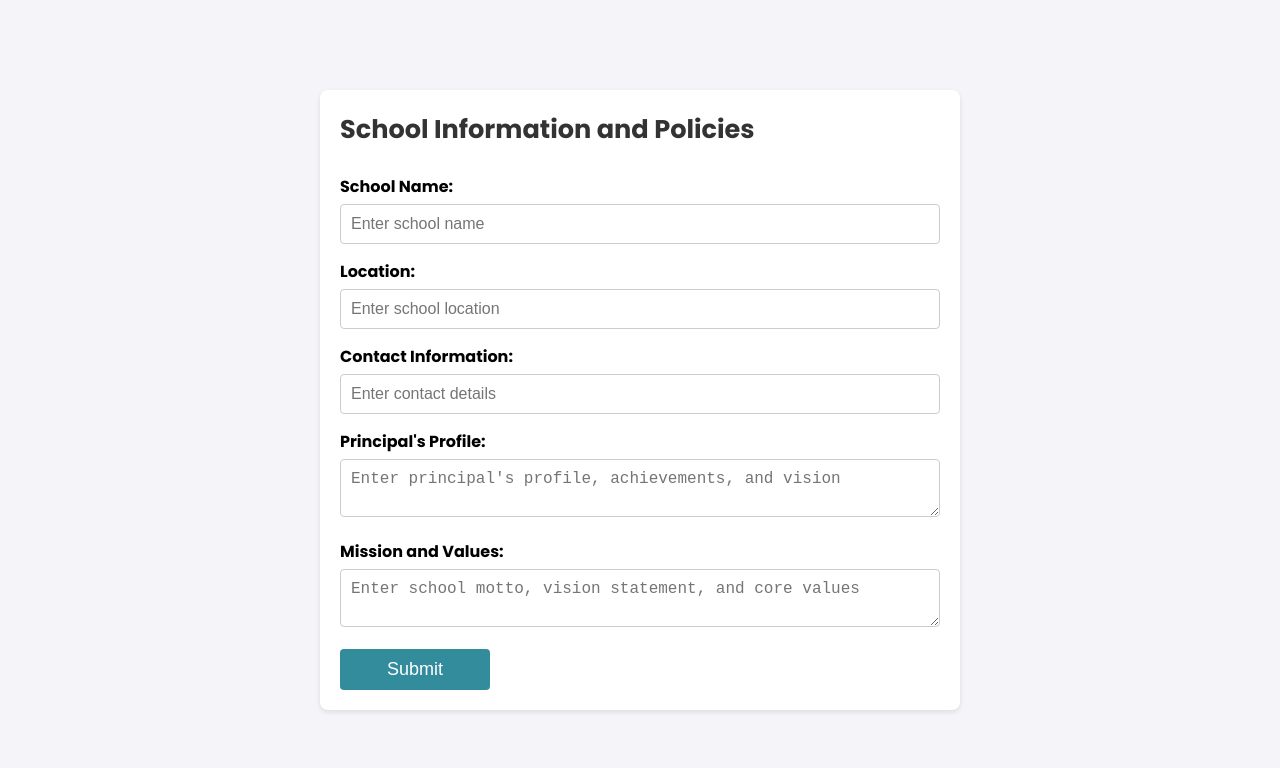
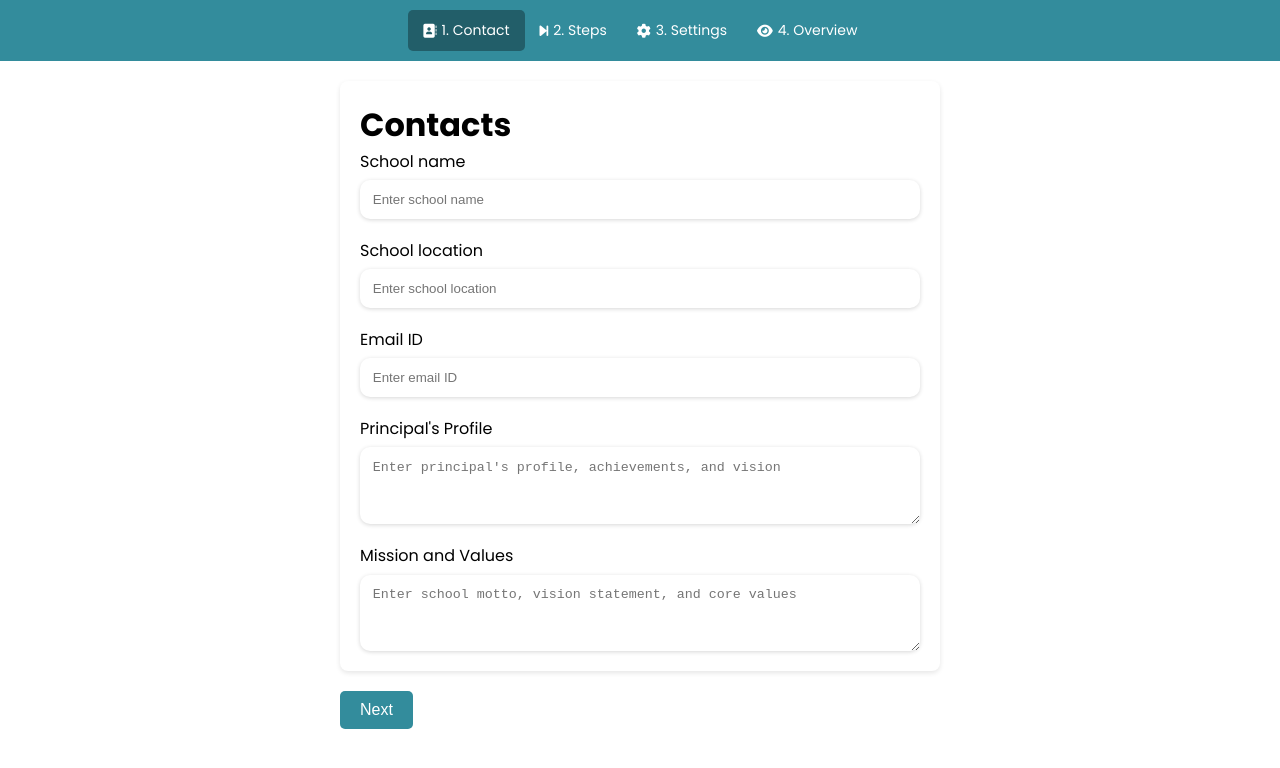
Before and after one commit to souravcodeweb/ollform, a plain HTML site: page index.html in a window 1280 px wide. Drawn offline with Linux system fonts and the light colour scheme.

Commit message:
add the input fill

```diff
--- a/app.js
+++ b/app.js
@@ -0,0 +1,100 @@
+const steps = document.querySelectorAll(".form-step");
+const navItems = document.querySelectorAll(".nav-item");
+const nextBtn = document.getElementById("nextBtn");
+const prevBtn = document.getElementById("prevBtn");
+const overviewContent = document.getElementById("overviewContent");
+
+let currentStep = 0;
+
+// Form data object to store user input
+const formData = {
+    schoolName: "",
+    schoolLocation: "",
+    email: "",
+    principalProfile: "",
+    missionValues: "",
+};
+
+// Update the displayed form and navigation bar
+function updateStep() {
+    steps.forEach((step, index) => {
+        step.classList.toggle("active", index === currentStep);
+    });
+
+    navItems.forEach((item, index) => {
+        item.classList.toggle("active", index === currentStep);
+    });
+
+    // Toggle button visibility
+    prevBtn.style.display = currentStep === 0 ? "none" : "inline-block";
+    nextBtn.textContent = currentStep === steps.length - 1 ? "Finish" : "Next";
+
+    // If on the overview step, populate the data
+    if (currentStep === steps.length - 1) {
+        populateOverview();
+    }
+}
+
+// Populate the overview section with user input
+function populateOverview() {
+    overviewContent.innerHTML = `
+        <p><strong>School Name:</strong> ${formData.schoolName || "Not Provided"}</p>
+        <p><strong>School Location:</strong> ${formData.schoolLocation || "Not Provided"}</p>
+        <p><strong>Email ID:</strong> ${formData.email || "Not Provided"}</p>
+        <p><strong>Principal's Profile:</strong> ${formData.principalProfile || "Not Provided"}</p>
+        <p><strong>Mission and Values:</strong> ${formData.missionValues || "Not Provided"}</p>
+    `;
+}
+
+// Validate inputs for the current step
+function validateInputs() {
+    const currentForm = steps[currentStep];
+    const inputs = currentForm.querySelectorAll("input, textarea");
+    let isValid = true;
+
+    inputs.forEach((input) => {
+        if (!input.value.trim()) {
+            isValid = false;
+            input.classList.add("error"); // Highlight the empty field
+        } else {
+            input.classList.remove("error");
+        }
+    });
+
+    return isValid;
+}
+
+// Initialize the form navigation
+updateStep();
+
+// Next button functionality
+nextBtn.addEventListener("click", () => {
+    // Validate inputs before proceeding
+    if (!validateInputs()) {
+        alert("Please fill in all required fields before proceeding.");
+        return;
+    }
+
+    // Save form data before moving to the next step
+    if (currentStep === 0) {
+        formData.schoolName = document.getElementById("schoolName").value.trim();
+        formData.schoolLocation = document.getElementById("schoolLocation").value.trim();
+        formData.email = document.getElementById("email").value.trim();
+        formData.principalProfile = document.getElementById("principalProfile").value.trim();
+        formData.missionValues = document.getElementById("missionValues").value.trim();
+    }
+
+    // Navigate to the next step
+    if (currentStep < steps.length - 1) {
+        currentStep++;
+        updateStep();
+    }
+});
+
+// Previous button functionality
+prevBtn.addEventListener("click", () => {
+    if (currentStep > 0) {
+        currentStep--;
+        updateStep();
+    }
+});
--- a/index.html
+++ b/index.html
@@ -3,46 +3,90 @@
 <head>
     <meta charset="UTF-8">
     <meta name="viewport" content="width=device-width, initial-scale=1.0">
-    <title>Document</title>
+    <title>Step Navigation Form</title>
     <link rel="stylesheet" href="style.css">
+    <link rel="stylesheet" href="https://cdnjs.cloudflare.com/ajax/libs/font-awesome/6.7.2/css/all.min.css" integrity="sha512-Evv84Mr4kqVGRNSgIGL/F/aIDqQb7xQ2vcrdIwxfjThSH8CSR7PBEakCr51Ck+w+/U6swU2Im1vVX0SVk9ABhg==" crossorigin="anonymous" referrerpolicy="no-referrer" />
 </head>
 <body>
+    <!-- Navigation Bar -->
+    <nav>
+        <a href="#" class="nav-item contact active">
+            <i class="fa-solid fa-address-book"></i>
+            <span>1. Contact</span>
+        </a>
 
+        <a href="#" class="nav-item steps">
+            <i class="fa-solid fa-forward-step"></i>
+            <span>2. Steps</span>
+        </a>
 
+        <a href="#" class="nav-item setting">
+            <i class="fa-solid fa-gear"></i>
+            <span>3. Settings</span>
+        </a>
+
+        <a href="#" class="nav-item overview">
+            <i class="fa-solid fa-eye"></i>
+            <span>4. Overview</span>
+        </a>
+    </nav>
+
+    <!-- Forms -->
     <div class="container">
-        <h1>School Information and Policies</h1>
-        <br>
-        <form id="schoolInfoForm">
-          <div class="form-group">
-            <label for="schoolName">School Name:</label>
+        <!-- Contact Form -->
+        <div class="form-step active" id="contactForm">
+            <h1>Contacts</h1>
+            <form>
+                <div class="in_data">
+                    <label for="schoolName">School name</label>
                     <input type="text" id="schoolName" placeholder="Enter school name" required>
                 </div>
-
-          <div class="form-group">
-            <label for="location">Location:</label>
-            <input type="text" id="location" placeholder="Enter school location" required>
+                <div class="in_data">
+                    <label for="schoolLocation">School location</label>
+                    <input type="text" id="schoolLocation" placeholder="Enter school location" required>
+                </div>
+                <div class="in_data">
+                    <label for="email">Email ID</label>
+                    <input type="email" id="email" placeholder="Enter email ID" required>
+                </div>
+                <div class="in_data">
+                    <label for="principalProfile">Principal's Profile</label>
+                    <textarea id="principalProfile" placeholder="Enter principal's profile, achievements, and vision" required></textarea>
+                </div>
+                <div class="in_data">
+                    <label for="missionValues">Mission and Values</label>
+                    <textarea id="missionValues" placeholder="Enter school motto, vision statement, and core values" required></textarea>
+                </div>
+            </form>
         </div>
 
-          <div class="form-group">
-            <label for="contact">Contact Information:</label>
-            <input type="text" id="contact" placeholder="Enter contact details" required>
+        <!-- Steps Form -->
+        <div class="form-step" id="stepsForm">
+            <h1>Steps</h1>
+            <p>Content for steps form goes here...</p>
         </div>
 
-          <div class="form-group">
-            <label for="principalProfile">Principal's Profile:</label>
-            <textarea id="principalProfile" placeholder="Enter principal's profile, achievements, and vision" required></textarea>
+        <!-- Settings Form -->
+        <div class="form-step" id="settingsForm">
+            <h1>Settings</h1>
+            <p>Content for settings form goes here...</p>
         </div>
 
-          <div class="form-group">
-            <label for="missionValues">Mission and Values:</label>
-            <textarea id="missionValues" placeholder="Enter school motto, vision statement, and core values" required></textarea>
+        <!-- Overview Section -->
+        <div class="form-step" id="overviewSection">
+            <h1>Overview</h1>
+            <div id="overviewContent">
+                <!-- Overview data will be dynamically populated -->
+            </div>
+        </div>
     </div>
 
-          <button type="button" id="submitBtn">Submit</button>
-        </form>
-
-        <!-- <div id="output" class="output"></div> -->
+    <!-- Bottom Navigation -->
+    <div class="bottom">
+        <button id="prevBtn"><span><i class="fa-solid fa-arrow-left"></i></span> <span>Previous</span></button>
+        <button id="nextBtn"><span>Next</span> <span><i class="fa-solid fa-arrow-right"></i></span></button>
     </div>
 
+    <script src="./app.js"></script>
 </body>
 </html>
--- a/style.css
+++ b/style.css
@@ -9,73 +9,219 @@
 
 body {
     font-family: "Poppins", serif;
-    background-color: #f4f4f9;
+    background-color: #fff;
     margin: 0;
     padding: 0;
+  }
+/*
+  nav{
     width: 100%;
-    height: 100vh;
+    height: 7vh;
+    box-shadow: 0 2px 5px rgba(0, 0, 0, 0.1);
     display: flex;
     justify-content: center;
     align-items: center;
+    gap: 2vw;
+  }
+
+  nav a {
+    color: #000;
+    border: 1px solid #8952FF;
+    padding: 0.2vw 1vw;
+    border-radius: 30px;
+    text-decoration: none;
+    font-size: 0.8em;
+    display: flex;
+    justify-content: center;
+    align-items: center;
+    gap: 1vw;
+  } */
+
+
+  /* conatct form */
+/*
+ .container {
+    width: 100%;
+    display: flex;
+    justify-content: center;
+    padding: 1vw 0;
+ }
+
+ .contact_form {
+    width: 50%;
+    display: flex;
+    flex-direction: column;
+    gap: 1vw;
+    padding: 1vw;
+ }
+
+ .contact_form h1 {
+    font-size: 1.5vw;
+ }
+
+ .contact_form p{
+    font-size: 0.8vw;
+ }
+
+ .contact_form form {
+    display: flex;
+    flex-direction: column;
+    gap: 1vw;
+ }
+
+ .contact_form .in_data {
+    display: flex;
+    flex-direction: column;
+    gap: 0.5vw;
+ }
+
+ .contact_form .in_data input {
+    width: 60%;
+    height: 2.5vw;
+    padding: 0 1vw;
+    outline: none;
+    border: none;
+    box-shadow: rgba(0, 0, 0, 0.02) 0px 1px 3px 0px, rgba(27, 31, 35, 0.15) 0px 0px 0px 1px;
+    border-radius: 10px;
+    font-size: 1vw;
+}
+
+.contact_form .in_data textarea {
+    width: 60%;
+    height: 6vw;
+    box-shadow: rgba(0, 0, 0, 0.02) 0px 1px 3px 0px, rgba(27, 31, 35, 0.15) 0px 0px 0px 1px;
+    border: none;
+    padding: 1vw;
+    outline: none;
+    border-radius: 10px;
+}
+
+
+
+.bottom {
+    display: flex;
+    width: 100%;
+    height: 4vw;
+    box-shadow: rgba(149, 157, 165, 0.2) 0px 8px 24px;
+    justify-content: space-around;
+    align-items: center;
+    padding: 0 3vw;
+    margin-top: 4%;
+}
+
+.bottom button {
+    padding: 0.5vw 1vw;
+    background-color: #fff;
+    box-shadow: 0 2px 5px rgba(0, 0, 0, 0.1);
+    border: none;
+    border-radius: 5px;
+    cursor: pointer;
+    display: flex;
+    align-items: center;
+    gap: 1vw;
+    justify-content: center;
+}
+
+.bottom button:nth-child(2) {
+    background-color: #8952FF;
+    color: #fff;
+} */
+
+
+
+
+nav {
+    display: flex;
+    align-items: center;
+    justify-content: center;
+    background: #338C9C;
+    padding: 10px;
+    color: #fff;
+}
+
+.nav-item {
+    text-decoration: none;
+    color: #fff;
+    padding: 10px 15px;
+    border-radius: 5px;
+    font-size: 14px;
+    display: flex;
+    align-items: center;
+    gap: 5px;
+}
+
+.nav-item.active {
+    background: #225E69;
 }
 
 .container {
+    max-width: 600px;
+    margin: 20px auto;
+    padding: 20px;
     background: #ffffff;
     box-shadow: 0 2px 5px rgba(0, 0, 0, 0.1);
     border-radius: 8px;
-    width: 50%;
-    padding: 20px;
 }
 
-  h1 {
-    color: #333;
-    font-size: 2vw;
+.form-step {
+    display: none;
 }
 
-  .form-group {
-    margin-bottom: 15px;
+.form-step.active {
+    display: block;
 }
 
-  label {
-    display: block;
-    font-weight: bold;
-    margin-bottom: 5px;
-  }
-
-  input, textarea {
-    width: 100%;
-    padding: 10px;
-    border: 1px solid #ccc;
-    border-radius: 4px;
-    font-size: 16px;
-    outline: none;
-  }
-
-  textarea {
-    resize: vertical;
+.bottom {
+    display: flex;
+    justify-content: space-between;
+    max-width: 600px;
+    margin: 20px auto;
 }
 
 button {
-    display: block;
-    width: 25%;
-    padding: 10px;
+    padding: 10px 20px;
     background-color: #338C9C;
-    color: #ffffff;
+    color: #fff;
     border: none;
-    border-radius: 4px;
-    font-size: 18px;
+    border-radius: 5px;
+    font-size: 16px;
     cursor: pointer;
-    margin-top: 10px;
 }
 
 button:hover {
     background-color: #225E69;
 }
 
-  .output {
-    margin-top: 20px;
-    padding: 15px;
-    background: #e8f4f8;
-    border: 1px solid #b3dfe5;
-    border-radius: 8px;
+
+
+form {
+    display: flex;
+    flex-direction: column;
+    gap: 1.5vw;
 }
+
+.in_data {
+    display: flex;
+    flex-direction: column;
+    gap: 0.5vw;
+}
+
+.in_data input {
+    width: 100%;
+    height: 3vw;
+    padding: 0 1vw;
+    border: none;
+    box-shadow: rgba(0, 0, 0, 0.16) 0px 1px 4px;
+    border-radius: 10px;
+    outline: none;
+}
+
+.in_data textarea {
+    width: 100%;
+    height: 6vw;
+    padding: 1vw;
+    border: none;
+    box-shadow: rgba(0, 0, 0, 0.16) 0px 1px 4px;
+    border-radius: 10px;
+    outline: none;
+}
```
Lines whose indentation alone changed are shown as unchanged.
